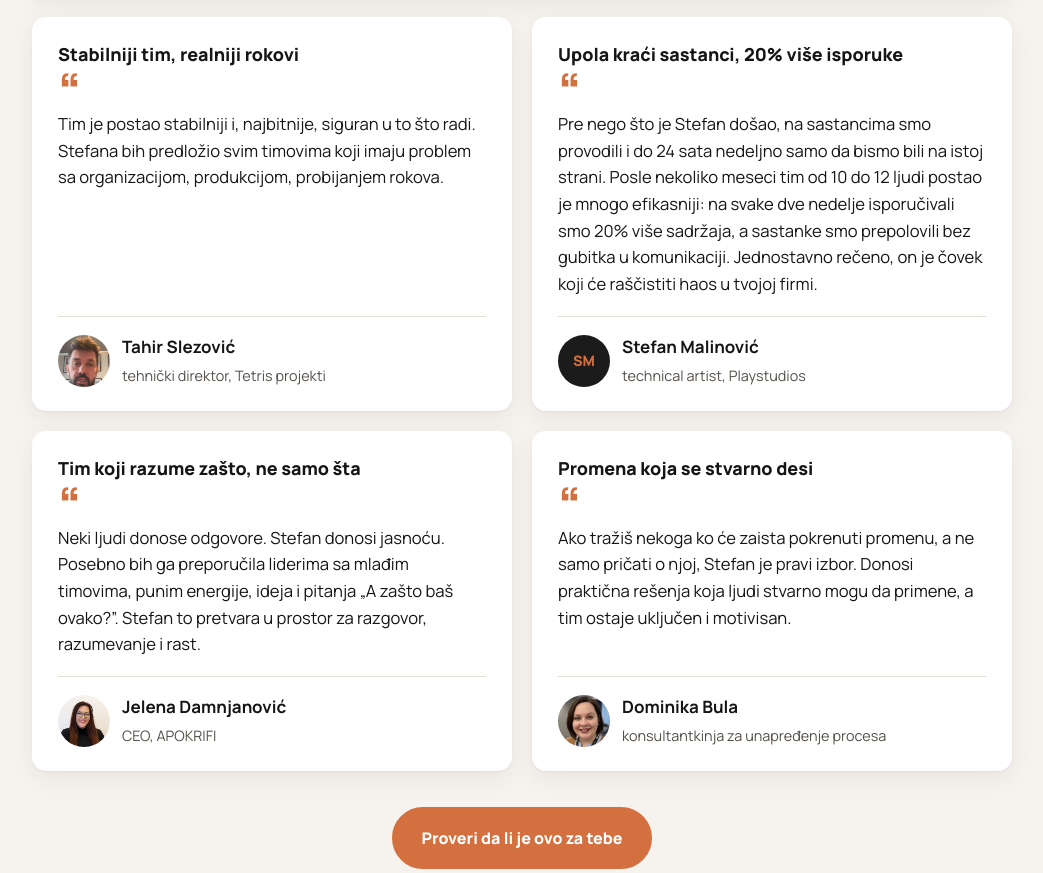
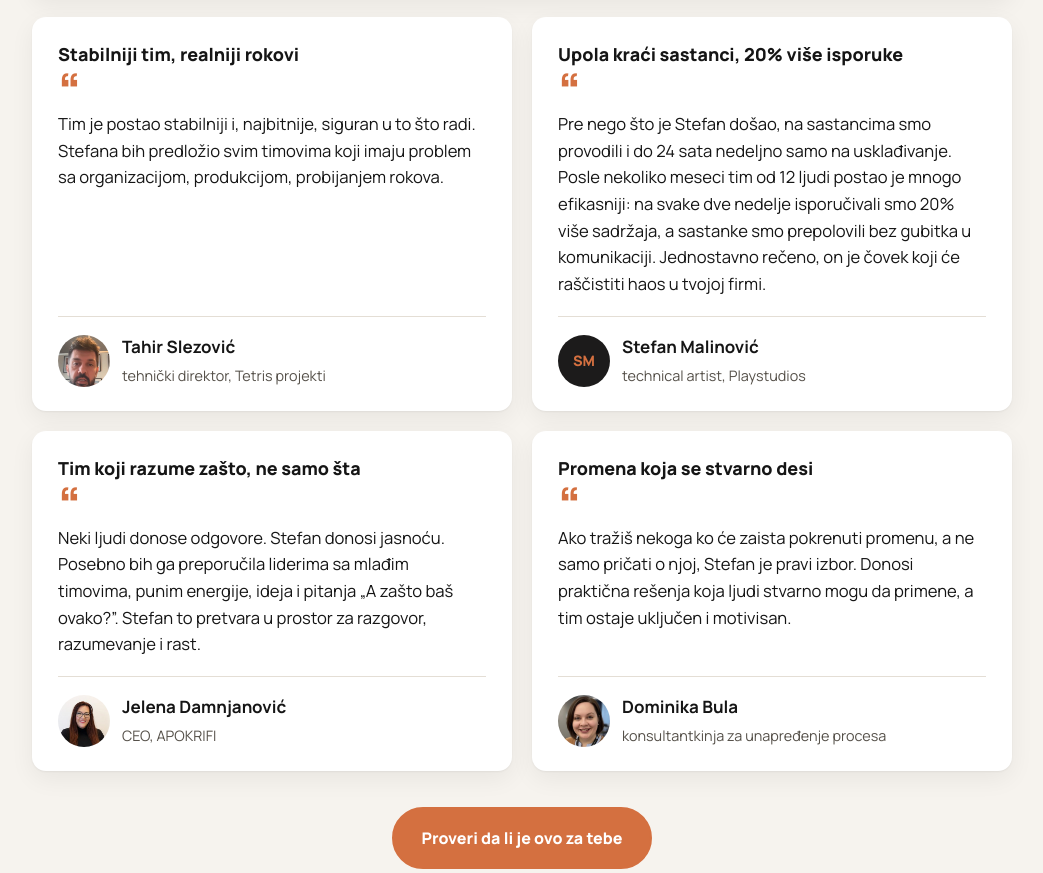
Before and after one commit to Stesto89/stefanstojkovic.rs, a plain HTML site: page kapacitet.html in a window 1280 px wide. Shown: the part 3020-3893 px from the top of the page, without its empty margins (118-1161 px from the left). Drawn offline with Linux system fonts and the light colour scheme.

Commit message:
Kapacitet: ispravke u testimonijalu Stefana Malinovica
Co-Authored-By: Claude Opus 5.5 <noreply@anthropic.com>

```diff
--- a/kapacitet.html
+++ b/kapacitet.html
@@ -148,7 +148,7 @@ fbq('init','2146159002963753');fbq('track','PageView');
       </figure>
       <figure class="vsl-citat">
         <div class="rez">Upola kraći sastanci, 20% više isporuke</div>
-        <blockquote>Pre nego što je Stefan došao, na sastancima smo provodili i do 24 sata nedeljno samo da bismo bili na istoj strani. Posle nekoliko meseci tim od 10 do 12 ljudi postao je mnogo efikasniji: na svake dve nedelje isporučivali smo 20% više sadržaja, a sastanke smo prepolovili bez gubitka u komunikaciji. Jednostavno rečeno, on je čovek koji će raščistiti haos u tvojoj firmi.</blockquote>
+        <blockquote>Pre nego što je Stefan došao, na sastancima smo provodili i do 24 sata nedeljno samo na usklađivanje. Posle nekoliko meseci tim od 12 ljudi postao je mnogo efikasniji: na svake dve nedelje isporučivali smo 20% više sadržaja, a sastanke smo prepolovili bez gubitka u komunikaciji. Jednostavno rečeno, on je čovek koji će raščistiti haos u tvojoj firmi.</blockquote>
         <figcaption><span class="inicijali">SM</span><div><strong>Stefan Malinović</strong><span>technical artist, Playstudios</span></div></figcaption>
       </figure>
       <figure class="vsl-citat">
```
